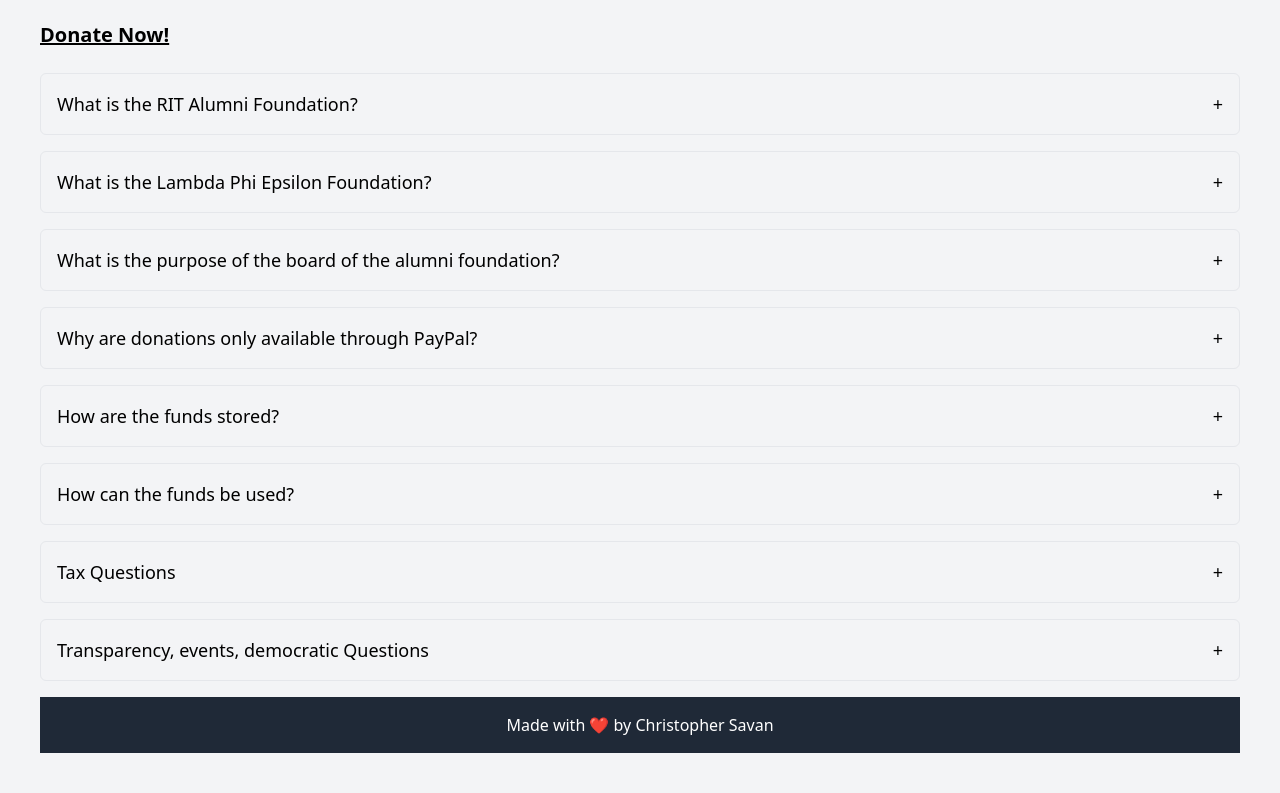
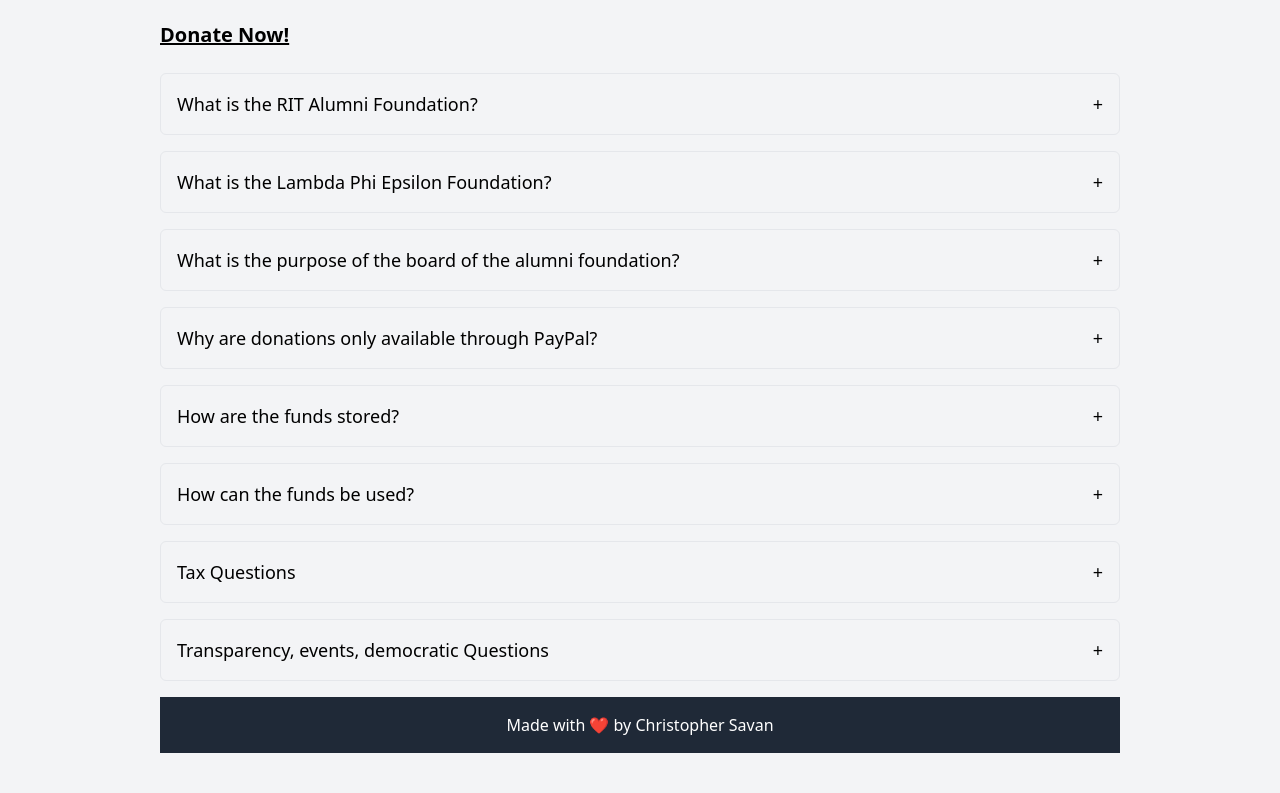
Before and after one commit to cxs7700/alumni-foundation-faq, a plain HTML site: page index.html in a window 1280 px wide. Shown: the part 147-940 px from the top of the page. Drawn offline with nearby package versions, Linux system fonts and the light colour scheme.

Commit message:
Add container and padding

```diff
--- a/index.html
+++ b/index.html
@@ -20,9 +20,9 @@
 
 </head>
 
-<body class="bg-gray-100 p-10">
+<body class="bg-gray-100 p-10 lg:container mx-auto xl:px-40">
     <h1
-        class="mb-4 text-4xl font-extrabold leading-none tracking-tight text-gray-900 md:text-5xl lg:text-6xl dark:text-white">
+        class="mb-4 text-3xl font-extrabold leading-none tracking-tight text-gray-900 sm:text-4xl md:text-5xl lg:text-6xl dark:text-white">
         Frequently asked questions
     </h1>
     <p class="mb-6 text-lg font-normal text-gray-500 lg:text-xl dark:text-gray-400">
@@ -42,7 +42,7 @@
 
         <!-- RIT Alumni Foundation Questions -->
         <div class="faq-item border p-4 rounded-md">
-            <button class="faq-toggle text-lg font-medium flex justify-between w-full hover:opacity-70">
+            <button class="text-left faq-toggle text-lg font-medium flex justify-between w-full hover:opacity-80">
                 What is the RIT Alumni Foundation?
                 <span class="faq-icon">+</span>
             </button>
@@ -52,7 +52,7 @@
         </div>
 
         <div class="faq-item border p-4 rounded-md">
-            <button class="faq-toggle text-lg font-medium flex justify-between w-full hover:opacity-70">
+            <button class="text-left faq-toggle text-lg font-medium flex justify-between w-full hover:opacity-80">
                 What is the Lambda Phi Epsilon Foundation?
                 <span class="faq-icon">+</span>
             </button>
@@ -63,7 +63,7 @@
         </div>
 
         <div class="faq-item border p-4 rounded-md">
-            <button class="faq-toggle text-lg font-medium flex justify-between w-full hover:opacity-70">
+            <button class="text-left faq-toggle text-lg font-medium flex justify-between w-full hover:opacity-80">
                 What is the purpose of the board of the alumni foundation?
                 <span class="faq-icon">+</span>
             </button>
@@ -77,7 +77,7 @@
 
         <!-- Donation Questions -->
         <div class="faq-item border p-4 rounded-md">
-            <button class="faq-toggle text-lg font-medium flex justify-between w-full hover:opacity-70">
+            <button class="text-left faq-toggle text-lg font-medium flex justify-between w-full hover:opacity-80">
                 Why are donations only available through PayPal?
                 <span class="faq-icon">+</span>
             </button>
@@ -87,7 +87,7 @@
         </div>
 
         <div class="faq-item border p-4 rounded-md">
-            <button class="faq-toggle text-lg font-medium flex justify-between w-full hover:opacity-70">
+            <button class="text-left faq-toggle text-lg font-medium flex justify-between w-full hover:opacity-80">
                 How are the funds stored?
                 <span class="faq-icon">+</span>
             </button>
@@ -97,7 +97,7 @@
         </div>
 
         <div class="faq-item border p-4 rounded-md">
-            <button class="faq-toggle text-lg font-medium flex justify-between w-full hover:opacity-70">
+            <button class="text-left faq-toggle text-lg font-medium flex justify-between w-full hover:opacity-80">
                 How can the funds be used?
                 <span class="faq-icon">+</span>
             </button>
@@ -109,7 +109,7 @@
 
         <!-- Tax Questions -->
         <div class="faq-item border p-4 rounded-md">
-            <button class="faq-toggle text-lg font-medium flex justify-between w-full hover:opacity-70">
+            <button class="text-left faq-toggle text-lg font-medium flex justify-between w-full hover:opacity-80">
                 Tax Questions
                 <span class="faq-icon">+</span>
             </button>
@@ -120,7 +120,7 @@
 
         <!-- Transparency, events, democratic Questions -->
         <div class="faq-item border p-4 rounded-md">
-            <button class="faq-toggle text-lg font-medium flex justify-between w-full hover:opacity-70">
+            <button class="text-left faq-toggle text-lg font-medium flex justify-between w-full hover:opacity-80">
                 Transparency, events, democratic Questions
                 <span class="faq-icon">+</span>
             </button>
```
